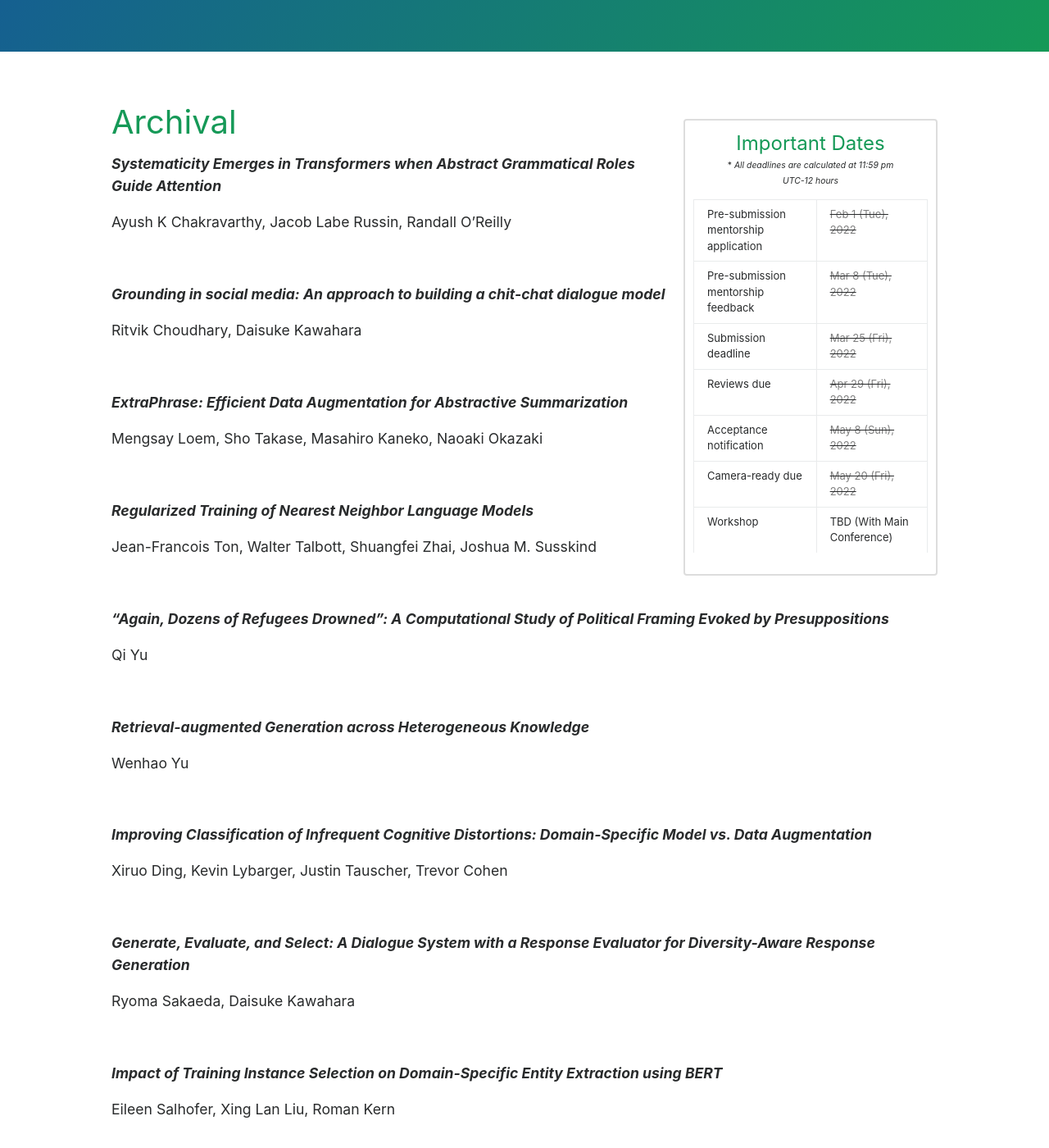
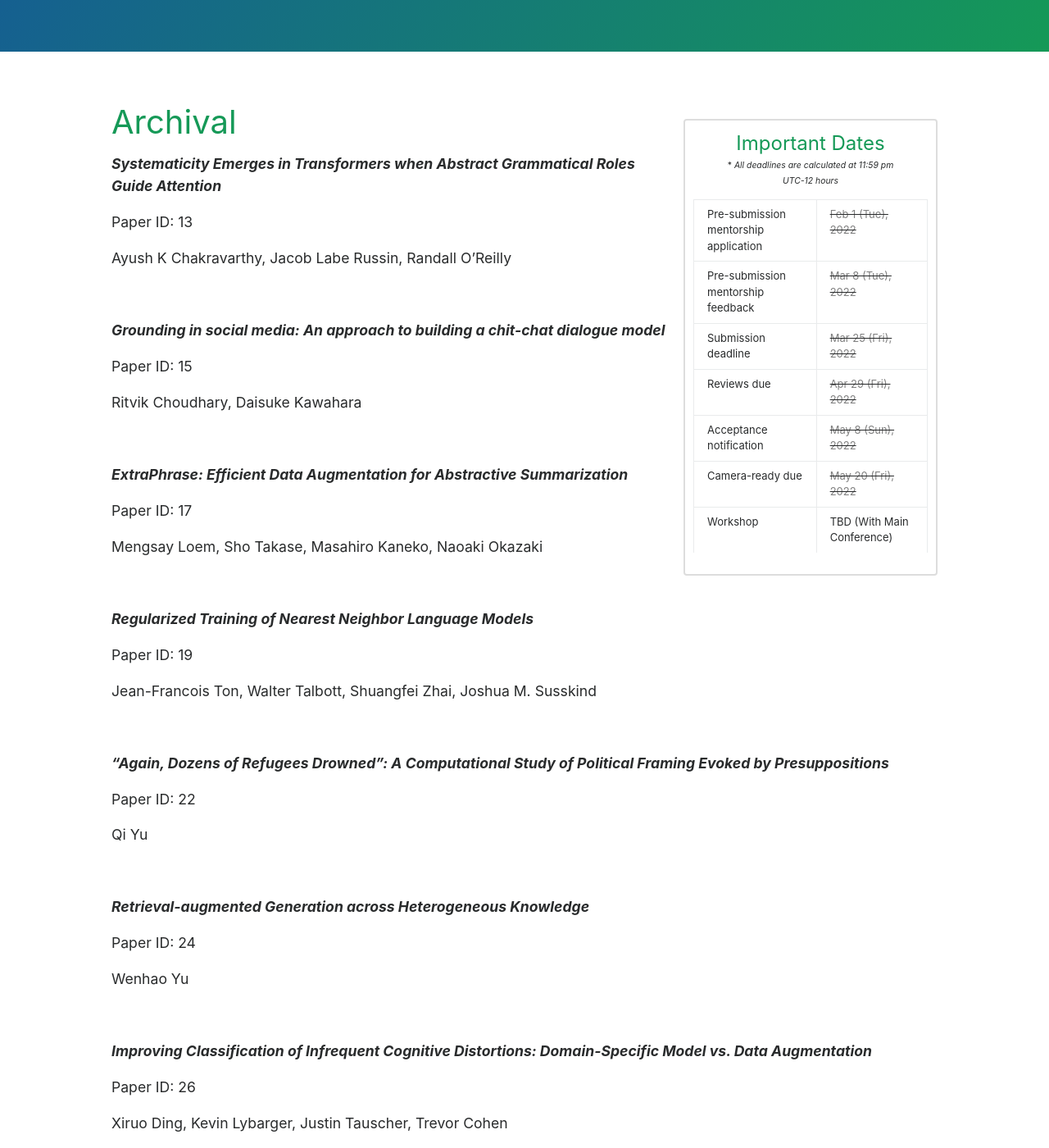
Before and after one commit to naacl2022-srw/naacl2022-srw.github.io, a Jekyll site: the page built from accepted.md, in a window 1280 px wide and 1400 px high, scrolled down 351 px. Shown: the whole window at 82% size. Built offline with Jekyll 4.4.1, drawn with Linux system fonts in a browser that asks for light colours; some of the changed text lies outside the part shown.

Commit message:
Adding paper IDs

```diff
--- a/accepted.md
+++ b/accepted.md
@@ -12,11 +12,15 @@ order : 1
 
 ***Systematicity Emerges in Transformers when Abstract Grammatical Roles Guide Attention***
 
+Paper ID: 13
+
 Ayush K Chakravarthy, Jacob Labe Russin, Randall O'Reilly
 
 <br/>
 
 ***Grounding in social media: An approach to building a chit-chat dialogue model***
+
+Paper ID: 15
 
 Ritvik Choudhary, Daisuke Kawahara
 
@@ -24,11 +28,15 @@ Ritvik Choudhary, Daisuke Kawahara
 
 ***ExtraPhrase: Efficient Data Augmentation for Abstractive Summarization***
 
+Paper ID: 17
+
 Mengsay Loem, Sho Takase, Masahiro Kaneko, Naoaki Okazaki
 
 <br/>
 
 ***Regularized Training of Nearest Neighbor Language Models***
+
+Paper ID: 19
 
 Jean-Francois Ton, Walter Talbott, Shuangfei Zhai, Joshua M. Susskind
 
@@ -36,11 +44,15 @@ Jean-Francois Ton, Walter Talbott, Shuangfei Zhai, Joshua M. Susskind
 
 ***"Again, Dozens of Refugees Drowned": A Computational Study of Political Framing Evoked by Presuppositions***
 
+Paper ID: 22
+
 Qi Yu
 
 <br/>
 
 ***Retrieval-augmented Generation across Heterogeneous Knowledge***
+
+Paper ID: 24
 
 Wenhao Yu
 
@@ -48,11 +60,15 @@ Wenhao Yu
 
 ***Improving Classification of Infrequent Cognitive Distortions: Domain-Specific Model vs. Data Augmentation***
 
+Paper ID: 26
+
 Xiruo Ding, Kevin Lybarger, Justin Tauscher, Trevor Cohen
 
 <br/>
 
 ***Generate, Evaluate, and Select: A Dialogue System with a Response Evaluator for Diversity-Aware Response Generation***
+
+Paper ID: 32
 
 Ryoma Sakaeda, Daisuke Kawahara
 
@@ -60,11 +76,15 @@ Ryoma Sakaeda, Daisuke Kawahara
 
 ***Impact of Training Instance Selection on Domain-Specific Entity Extraction using BERT***
 
+Paper ID: 33
+
 Eileen Salhofer, Xing Lan Liu, Roman Kern
 
 <br/>
 
 ***Analysing the Correlation between Lexical Ambiguity and Translation Quality in a Multimodal Setting using WordNet***
+
+Paper ID: 37
 
 Ali Hatami, Paul Buitelaar, Mihael Arcan
 
@@ -72,11 +92,15 @@ Ali Hatami, Paul Buitelaar, Mihael Arcan
 
 ***Building a Personalized Dialogue System with Prompt-Tuning***
 
+Paper ID: 39
+
 Tomohito Kasahara, Daisuke Kawahara, Nguyen Tung, Shengzhe Li, Kenta Shinzato, Toshinori Sato
 
 <br/>
 
 ***MM-GATBT: Enriching Multimodal Representation Using Graph Attention Network***
+
+Paper ID: 40
 
 Seung Byum Seo, Hyoungwook Nam, Payam Delgosha
 
@@ -84,11 +108,15 @@ Seung Byum Seo, Hyoungwook Nam, Payam Delgosha
 
 ***Simulating Feature Structures with Simple Types***
 
+Paper ID: 42
+
 Valentin D. Richard
 
 <br/>
 
 ***Dr. Livingstone, I presume? Polishing of foreign character identification in literary texts***
+
+Paper ID: 48
 
 Aleksandra Konovalova, Antonio Toral, Kristiina Taivalkoski-Shilov
 
@@ -96,11 +124,15 @@ Aleksandra Konovalova, Antonio Toral, Kristiina Taivalkoski-Shilov
 
 ***Zuo Zhuan Ancient Chinese Dataset for Word Sense Disambiguation***
 
+Paper ID: 49
+
 Xiaomeng Pan, Hongfei Wang, Teruaki Oka, Mamoru Komachi
 
 <br/>
 
 ***ViT5: Pretrained Text-to-Text Transformer for Vietnamese Language Generation***
+
+Paper ID: 50
 
 Long Phan, Hieu Tran, Hieu Nguyen, Trieu H. Trinh
 
@@ -108,11 +140,15 @@ Long Phan, Hieu Tran, Hieu Nguyen, Trieu H. Trinh
 
 ***Compositional Generalization in Grounded Language Learning via Induced Model Sparsity***
 
+Paper ID: 52
+
 Sam Spilsbury, Alexander Ilin
 
 <br/>
 
 ***How do people talk about images? A study on open-domain conversations with images.***
+
+Paper ID: 53
 
 Yi-Pei Chen, Nobuyuki Shimizu, Takashi Miyazaki, Hideki Nakayama
 
@@ -120,11 +156,15 @@ Yi-Pei Chen, Nobuyuki Shimizu, Takashi Miyazaki, Hideki Nakayama
 
 ***Text Style Transfer for Bias Mitigation using Masked Language Modeling***
 
+Paper ID: 54
+
 Ewoenam Kwaku Tokpo, Toon Calders
 
 <br/>
 
 ***Differentially Private Instance Encoding against Privacy Attacks***
+
+Paper ID: 60
 
 Shangyu Xie, Yuan Hong
 
@@ -132,11 +172,15 @@ Shangyu Xie, Yuan Hong
 
 ***A Simple Approach to Jointly Rank Passages and Select Relevant Sentences in the OBQA Context***
 
+Paper ID: 63
+
 Man Luo, Shuguang Chen, Chitta Baral
 
 <br/>
 
 ***Multimodal Modeling of Task-Mediated Confusion***
+
+Paper ID: 71
 
 Camille Mince, Skye Rhomberg, Cecilia Alm, Reynold Bailey, Alex Ororbia
 
@@ -144,11 +188,15 @@ Camille Mince, Skye Rhomberg, Cecilia Alm, Reynold Bailey, Alex Ororbia
 
 ***Probe-Less Probing of BERT's Layer-Wise Linguistic Knowledge with Masked Word Prediction***
 
+Paper ID: 76
+
 Tatsuya Aoyama, Nathan Schneider
 
 <br/>
 
 ***Neural Networks in a Product of Hyperbolic Spaces***
+
+Paper ID: 83
 
 Jun Takeuchi, Noriki Nishida, Hideki Nakayama
 
@@ -156,11 +204,15 @@ Jun Takeuchi, Noriki Nishida, Hideki Nakayama
 
 ***Explicit Use of Topicality in Dialogue Response Generation***
 
+Paper ID: 84
+
 Takumi Yoshikoshi, Hayato Atarashi, Takashi Kodama, Sadao Kurohashi
 
 <br/>
 
 ***Automating Human Evaluation of Dialogue Systems***
+
+Paper ID: 86
 
 Sujan Reddy A
 
@@ -168,11 +220,15 @@ Sujan Reddy A
 
 ***Strong Heuristics for Named Entity Linking***
 
+Paper ID: 87
+
 Marko Čuljak, Andreas Spitz, Robert West, Akhil Arora
 
 <br/>
 
 ***Static and Dynamic Speaker Modeling based on Graph Neural Network for Emotion Recognition in Conversation***
+
+Paper ID: 88
 
 Prakhar Saxena, Yin Jou Huang, Sadao Kurohashi
 
@@ -180,11 +236,15 @@ Prakhar Saxena, Yin Jou Huang, Sadao Kurohashi
 
 ***Few-shot fine-tuning SOTA summarization models for medical dialogues***
 
+Paper ID: 90
+
 David Fraile Navarro, Mark Dras, Shlomo Berkovsky
 
 <br/>
 
 ***Unifying Parsing and Tree-Structured Models for Generating Sentence Semantic Representations***
+
+Paper ID: 91
 
 Antoine Simoulin, Benoit Crabbé
 
@@ -192,11 +252,15 @@ Antoine Simoulin, Benoit Crabbé
 
 ***Multiformer: A Head-Configurable Transformer-Based Model for Direct Speech Translation***
 
+Paper ID: 94
+
 Gerard Sant, Gerard I. Gállego, Belen Alastruey, Marta Ruiz Costa-jussà
 
 <br/>
 
 ***Defending Compositionality in Emergent Languages***
+
+Paper ID: 97
 
 Michal Auersperger, Pavel Pecina
 
@@ -204,11 +268,15 @@ Michal Auersperger, Pavel Pecina
 
 ***Exploring the Effect of Dialect Mismatched Language Models in Telugu Automatic Speech Recognition***
 
+Paper ID: 98
+
 Aditya Yadavalli, Ganesh Sai Mirishkar, Anil Vuppala
 
 <br/>
 
 ***Heterogeneous-Graph Reasoning and Fine-Grained Aggregation for Fact Checking***
+
+Paper ID: 1
 
 Hongbin Lin
 
@@ -219,11 +287,15 @@ Hongbin Lin
 
 ***Towards Unsupervised Speech Synthesis***
 
+Paper ID: 16
+
 Alexander H. Liu, Cheng-I Lai, James R. Glass
 
 <br/>
 
 ***Understanding Long Document with Different Position-Aware Attentions***
+
+Paper ID: 29
 
 Hai Pham, Guoxin Wang, Yijuan Lu, Dinei Florencio, Cha Zhang
 
@@ -231,11 +303,15 @@ Hai Pham, Guoxin Wang, Yijuan Lu, Dinei Florencio, Cha Zhang
 ***Investigating the effectiveness of various speaker embeddings for multi-speaker end-to-end speech
 synthesis system using small-sized speech data***
 
+Paper ID: 47
+
 Sheng-Yao Wang, Yi-Chin Huang
 
 <br/>
 
 ***Preschool Children Speech Recognition for Early Childhood Intervention: Motivation and Challenges***
+
+Paper ID: 55
 
 Satwik Dutta, Dwight W. Irvin, John H. L. Hansen
 
@@ -243,11 +319,15 @@ Satwik Dutta, Dwight W. Irvin, John H. L. Hansen
 
 ***Eliciting Complex Relational Knowledge From Masked Language Models***
 
+Paper ID: 59
+
 Arun Sundaresan, Ming Hsu, Zhihao Zhang
 
 <br/>
 
 ***Machine Narrative Comprehension in Fictional Characters Personality Prediction Task***
+
+Paper ID: 72
 
 Yisi Sang, Xiangyang Mou, Mo Yu, Dakuo Wang, Jing Li, Jeffrey Stanton
 
@@ -255,11 +335,15 @@ Yisi Sang, Xiangyang Mou, Mo Yu, Dakuo Wang, Jing Li, Jeffrey Stanton
 
 ***Divide & Conquer for Entailment-aware Multi-hop Evidence Retrieval***
 
+Paper ID: 73
+
 Fan Luo, Mihai Surdeanu
 
 <br/>
 
 ***CSSS: A Novel Candidate Summary Selection Strategy for Summary-level Extractive Summarization***
+
+Paper ID: 77
 
 Shuai Gong, Zhenfang Zhu, Wenqing Wu, Zhen Zhao, Dianyuan Zhang
 
@@ -269,11 +353,15 @@ Shuai Gong, Zhenfang Zhu, Wenqing Wu, Zhen Zhao, Dianyuan Zhang
 
 ***Methods for Estimating and Improving Robustness of Language Models***
 
+Paper ID: 23
+
 Michal Stefanik
 
 <br/>
 
 ***Neural Retriever and Go Beyond: A Thesis Proposal***
+
+Paper ID: 25
 
 Man Luo
 
@@ -281,12 +369,16 @@ Man Luo
 
 ***Multimodal large language models for inclusive collaboration learning tasks***
 
+Paper ID: 78
+
 Armanda Lewis
 
 <br/>
 
 ***Towards Gender Biased Language Classification: A Case Study with British English Metadata Descriptions***
 
+Paper ID: 30
+
 Lucy Havens
 
 <br/>
```
